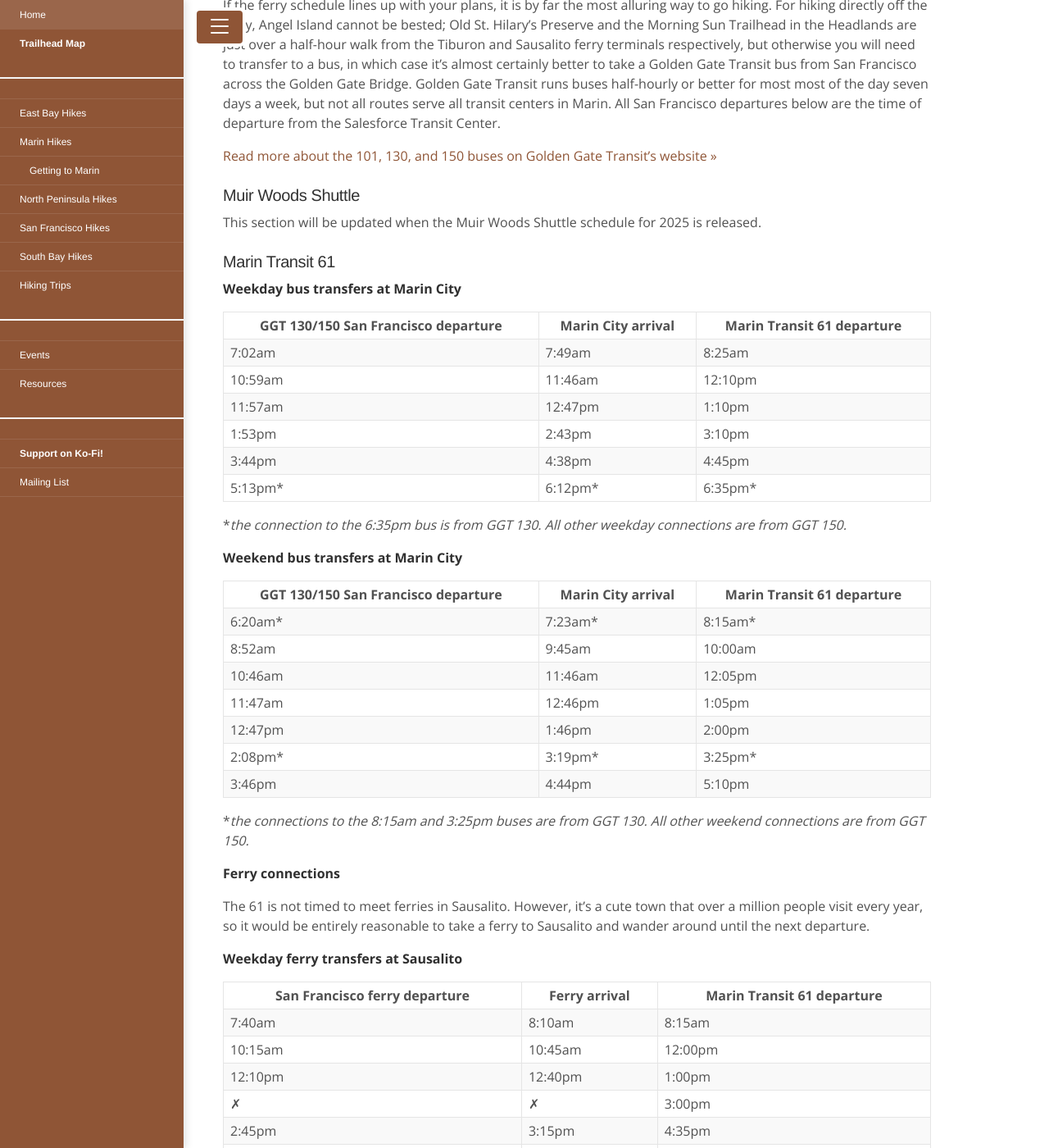
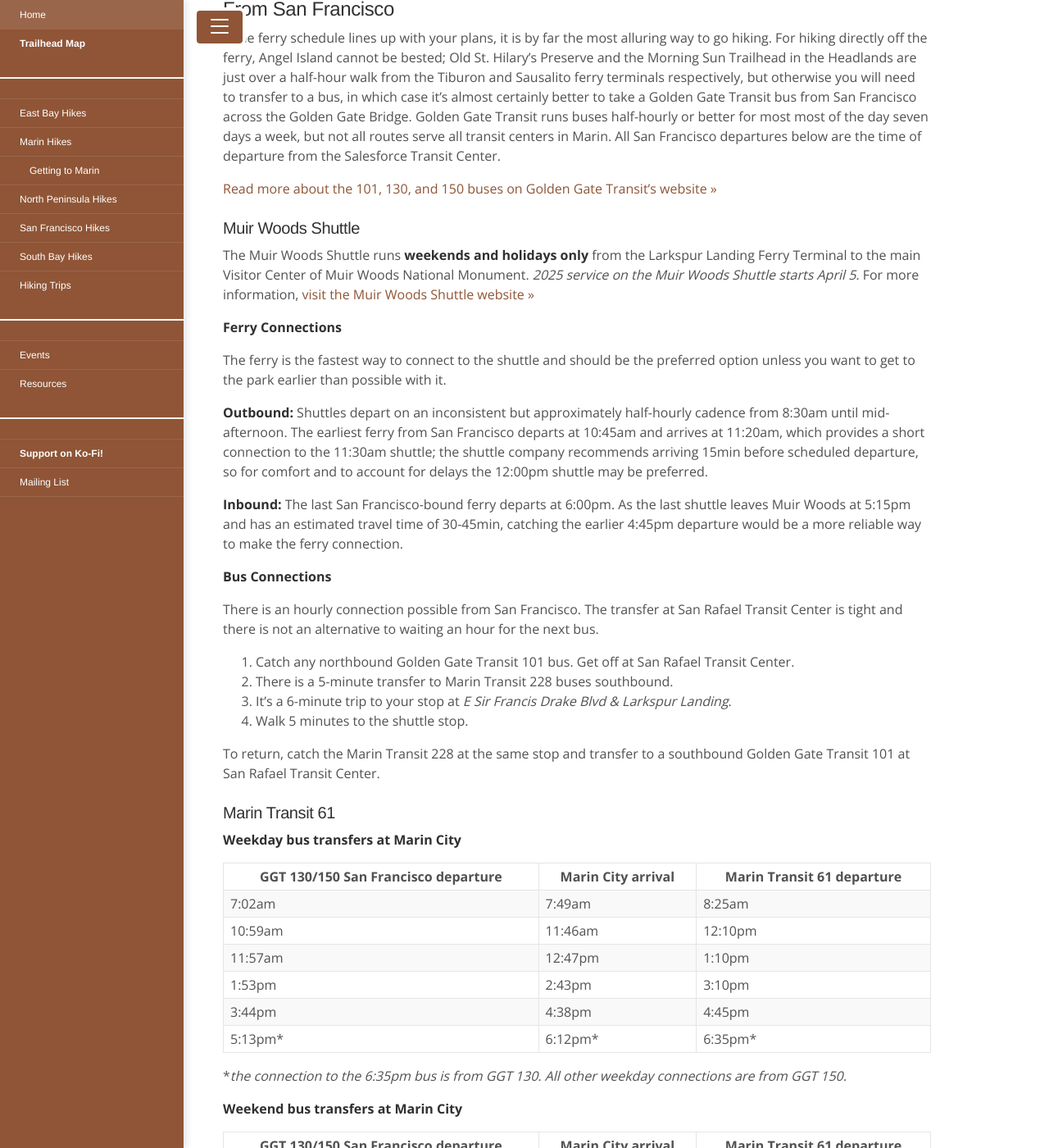
Before and after one commit to tschuy/hiking-by-transit, a Jekyll site: the page built from marin/getting-to-marin.md, in a window 1280 px wide and 1400 px high, scrolled down 1416 px. Shown: the whole window at 82% size. Built offline with Jekyll 4.4.1, drawn with Linux system fonts in a browser that asks for light colours; some of the changed text lies outside the part shown.

Commit message:
marin: update with muir woods shuttle info

```diff
--- a/marin/getting-to-marin.md
+++ b/marin/getting-to-marin.md
@@ -24,7 +24,9 @@ There are parks everywhere in Marin. The most famous, however, are mainly locate
 
 ### Muir Woods Shuttle
 
-The Shuttle is the easiest and most convenient way to get to world-famous Muir Woods. Operating only during the peak season, around March to October, the shuttle runs from the Larkspur ferry terminal to the central Muir Woods Visitor Center.
+The Shuttle is the easiest and most convenient way to get to world-famous Muir Woods. Operating only during the peak season, around March to October, the shuttle runs **weekends and holidays only** from the Larkspur ferry terminal to the central Muir Woods Visitor Center.
+
+*2025 service on the Muir Woods Shuttle starts April 5.* For more information, [visit the Muir Woods Shuttle website »](https://gomuirwoods.com/muir/shuttleParkingInfo)
 
 ### Marin Transit 61
 
@@ -44,7 +46,26 @@ If the ferry schedule lines up with your plans, it is by far the most alluring w
 
 ### Muir Woods Shuttle
 
-This section will be updated when the Muir Woods Shuttle schedule for 2025 is released.
+The Muir Woods Shuttle runs **weekends and holidays only** from the Larkspur Landing Ferry Terminal to the main Visitor Center of Muir Woods National Monument. *2025 service on the Muir Woods Shuttle starts April 5.* For more information, [visit the Muir Woods Shuttle website »](https://gomuirwoods.com/muir/shuttleParkingInfo)
+
+**Ferry Connections**
+
+The ferry is the fastest way to connect to the shuttle and should be the preferred option unless you want to get to the park earlier than possible with it.
+
+**Outbound:** Shuttles depart on an inconsistent but approximately half-hourly cadence from 8:30am until mid-afternoon. The earliest ferry from San Francisco departs at 10:45am and arrives at 11:20am, which provides a short connection to the 11:30am shuttle; the shuttle company recommends arriving 15min before scheduled departure, so for comfort and to account for delays the 12:00pm shuttle may be preferred.
+
+**Inbound:** The last San Francisco-bound ferry departs at 6:00pm. As the last shuttle leaves Muir Woods at 5:15pm and has an estimated travel time of 30-45min, catching the earlier 4:45pm departure would be a more reliable way to make the ferry connection.
+
+**Bus Connections**
+
+There is an hourly connection possible from San Francisco. The transfer at San Rafael Transit Center is tight and there is not an alternative to waiting an hour for the next bus.
+
+1. Catch any northbound Golden Gate Transit 101 bus. Get off at San Rafael Transit Center.
+2. There is a 5-minute transfer to Marin Transit 228 buses southbound.
+3. It's a 6-minute trip to your stop at *E Sir Francis Drake Blvd & Larkspur Landing*.
+4. Walk 5 minutes to the shuttle stop.
+
+To return, catch the Marin Transit 228 at the same stop and transfer to a southbound Golden Gate Transit 101 at San Rafael Transit Center.
 
 ### Marin Transit 61
 
@@ -146,7 +167,16 @@ Like to ride your bike? There are secure bicycle lockers available at San Rafael
 
 ### Muir Woods Shuttle
 
-This section will be updated when the Muir Woods Shuttle schedule for 2025 is released.
+The Muir Woods Shuttle runs **weekends and holidays only** from the Larkspur Landing Ferry Terminal to the main Visitor Center of Muir Woods National Monument. *2025 service on the Muir Woods Shuttle starts April 5.* For more information, [visit the Muir Woods Shuttle website »](https://gomuirwoods.com/muir/shuttleParkingInfo)
+
+There is an hourly connection possible from the East Bay.
+
+1. Catch any westbound Golden Gate Transit 580 bus. Get off at San Rafael Transit Center.
+2. Transfer to Marin Transit 228. Depending on the trip, this is a 10-20min transfer.
+3. It's a 6-minute trip to your stop at *E Sir Francis Drake Blvd & Larkspur Landing*.
+4. Walk 5 minutes to the shuttle stop.
+
+To return, catch the Marin Transit 228 at the same stop and transfer to an eastbound Golden Gate Transit 580 at San Rafael Transit Center. This is a 14-20min transfer.
 
 ### Marin Transit 68
 
```
